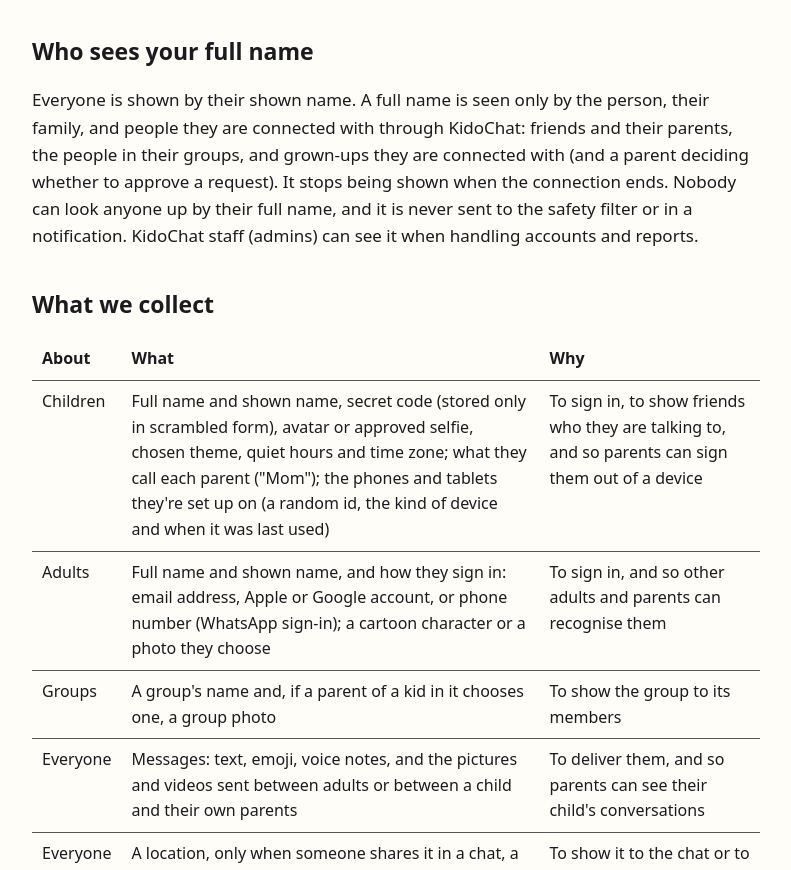
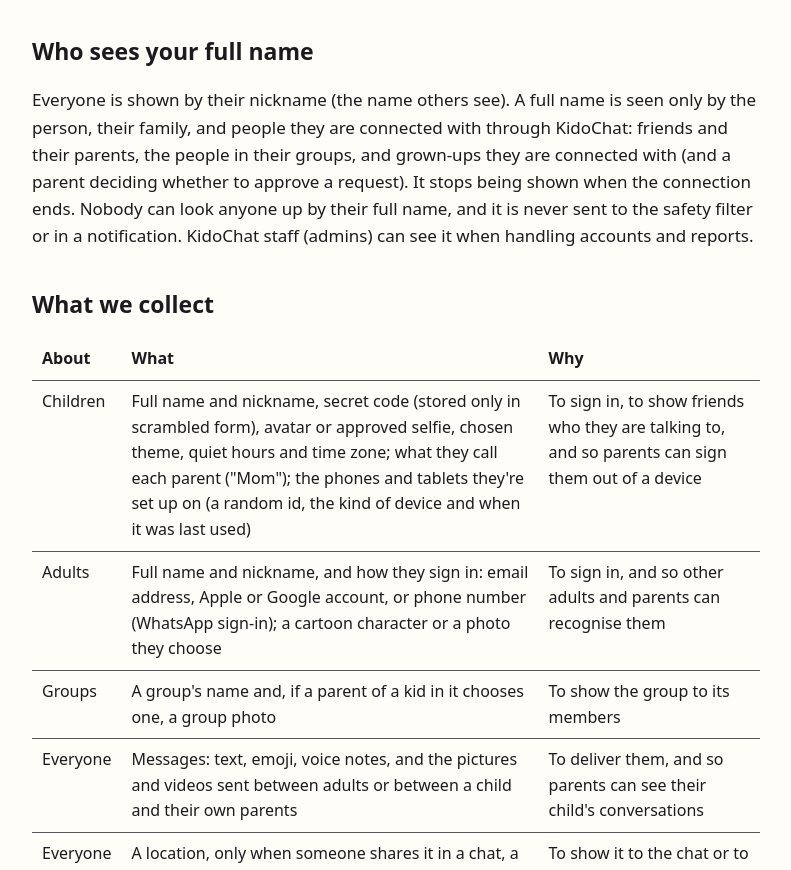
Before and after one commit to KidoChat/kidochat.github.io, a plain HTML site: page privacy.html in a window 1280 px wide. Shown: the part 499-1369 px from the top of the page, without its empty margins (244-1035 px from the left). Drawn offline with Linux system fonts and the light colour scheme.

Commit message:
Privacy policy: the name others see is called the nickname

```diff
--- a/privacy.html
+++ b/privacy.html
@@ -90,7 +90,7 @@
     voice notes with other children.</p>
 
   <h2>Who sees your full name</h2>
-  <p>Everyone is shown by their shown name. A full name is seen only by the person, their family, and people they
+  <p>Everyone is shown by their nickname (the name others see). A full name is seen only by the person, their family, and people they
     are connected with through KidoChat: friends and their parents, the people in their groups, and grown-ups they
     are connected with (and a parent deciding whether to approve a request). It stops being shown when the
     connection ends. Nobody can look anyone up by their full name, and it is never sent to the safety filter or in a
@@ -101,12 +101,12 @@
   <table>
     <tr><th>About</th><th>What</th><th>Why</th></tr>
     <tr><td>Children</td>
-        <td>Full name and shown name, secret code (stored only in scrambled form), avatar or approved selfie, chosen theme, quiet hours
+        <td>Full name and nickname, secret code (stored only in scrambled form), avatar or approved selfie, chosen theme, quiet hours
           and time zone; what they call each parent ("Mom"); the phones and tablets they're set up on (a random id,
           the kind of device and when it was last used)</td>
         <td>To sign in, to show friends who they are talking to, and so parents can sign them out of a device</td></tr>
     <tr><td>Adults</td>
-        <td>Full name and shown name, and how they sign in: email address, Apple or Google account, or phone number
+        <td>Full name and nickname, and how they sign in: email address, Apple or Google account, or phone number
           (WhatsApp sign-in); a cartoon character or a photo they choose</td>
         <td>To sign in, and so other adults and parents can recognise them</td></tr>
     <tr><td>Groups</td>
```
